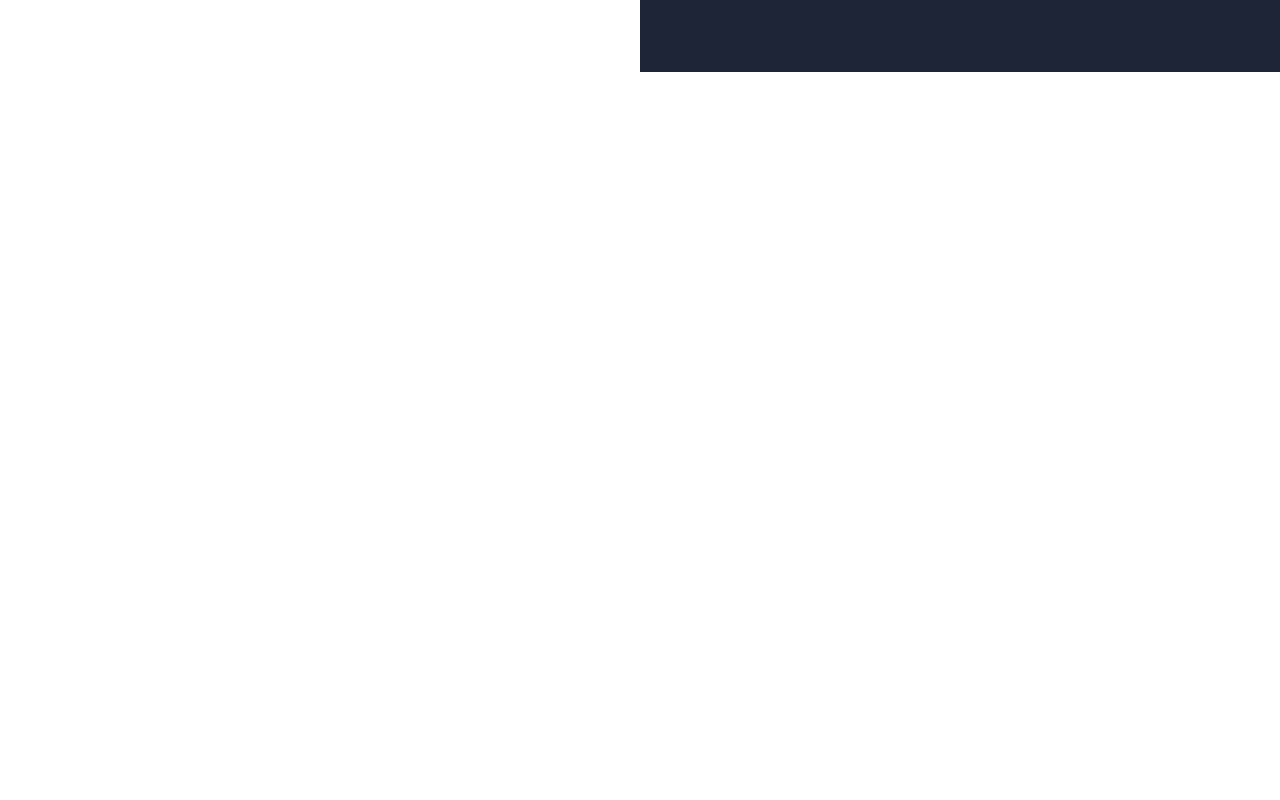
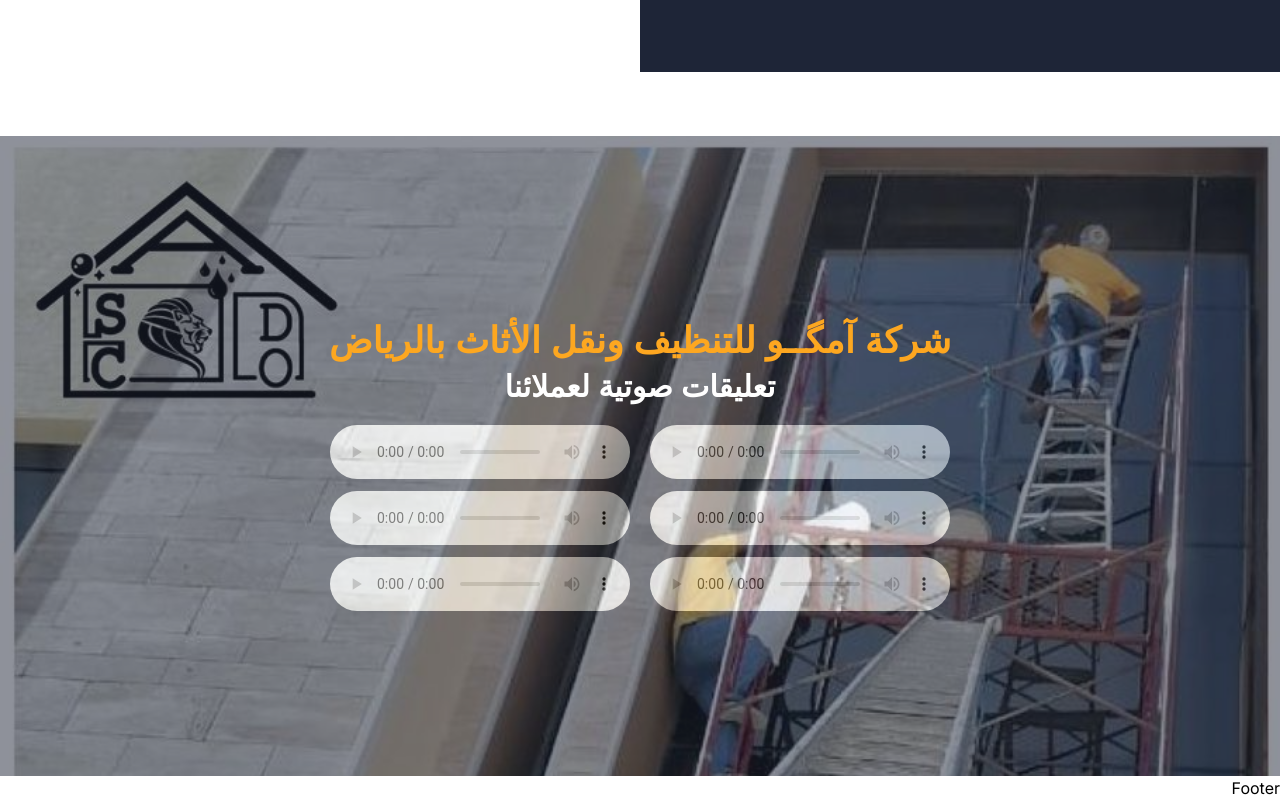
Before and after one commit to yo955/fine-clean, a Next.js app: page / in a window 1280 px wide. Shown: the part 859-1659 px from the top of the page. Before the commit the page ends 1021 px from the top, so only its background shows below. Built offline with nearby package versions, Linux system fonts and the light colour scheme.

Commit message:
add panner-section

```diff
--- /dev/null
+++ b/src/app/_components/banner-section/Banner.tsx
@@ -0,0 +1,61 @@
+import React from "react";
+import "./banner.css";
+
+const audioFilesLeft = [
+  { title: "تسجيل 1", path: "/audio/recording1.wav" },
+  { title: "تسجيل 2", path: "/audio/recording2.wav" },
+  { title: "تسجيل 3", path: "/audio/recording3.wav" },
+];
+const audioFilesRight = [
+  { title: "تسجيل 1", path: "/audio/recording1.wav" },
+  { title: "تسجيل 2", path: "/audio/recording2.wav" },
+  { title: "تسجيل 3", path: "/audio/recording3.wav" },
+];
+const Banner = () => {
+  return (
+    <section className="banner-section">
+      <div className="overlay">
+        <div className="container flex flex-col justify-center items-center">
+          <div className="content  flex flex-col gap-2">
+            <div className="title">
+              <h2 className="text-4xl text-orange">
+                شركة آمگــو للتنظيف ونقل الأثاث بالرياض
+              </h2>
+            </div>
+            <div className="comment text-center">
+              <h2 className="text-3xl">تعليقات صوتية لعملائنا</h2>
+            </div>
+          </div>
+          <div className="recorder-comments flex flex-col md:flex-row gap-5">
+            <div className="left">
+              <ul className="flex flex-col gap-3">
+                {audioFilesLeft.map((file, index) => (
+                  <li key={index}>
+                    <audio controls>
+                      <source src={file.path} type="audio/wav" /> متصفحك لا يدعم
+                      تشغيل الملفات الصوتية.
+                    </audio>
+                  </li>
+                ))}
+              </ul>
+            </div>
+            <div className="right">
+              <ul className="flex flex-col gap-3">
+                {audioFilesRight.map((file, index) => (
+                  <li key={index}>
+                    <audio controls>
+                      <source src={file.path} type="audio/wav" /> متصفحك لا يدعم
+                      تشغيل الملفات الصوتية.
+                    </audio>
+                  </li>
+                ))}
+              </ul>
+            </div>
+          </div>
+        </div>
+      </div>
+    </section>
+  );
+};
+
+export default Banner;
--- /dev/null
+++ b/src/app/_components/banner-section/banner.css
@@ -0,0 +1,37 @@
+.banner-section {
+  background-color: #1e2537;
+  margin-top: 4rem;
+  z-index: 5;
+  .container {
+    position: relative;
+    height: 80vh;
+    overflow: hidden;
+    .content {
+      position: relative;
+      z-index: 999;
+      color: white;
+      padding: 20px;
+    }
+  }
+  .container::before {
+    content: "";
+    position: absolute;
+    top: 0;
+    left: 0;
+    width: 100%;
+    height: 100%;
+    background: url("/images/overlay.jpg") no-repeat top center;
+    background-size: cover;
+    opacity: 0.5;
+    z-index: 2;
+  }
+  .container::after {
+    content: "";
+    position: absolute;
+    top: 0;
+    left: 0;
+    width: 100%;
+    height: 100%;
+    z-index: -1;
+  }
+}
--- a/src/app/_components/hero-section/index.tsx
+++ b/src/app/_components/hero-section/index.tsx
@@ -4,10 +4,10 @@ import RightSections from "./RightSections";
 
 const HeroSection = () => {
   return (
-    <div className="grid grid-cols-1 lg:grid-cols-2 mb-10 max-h-[620px]">
+    <section className="grid grid-cols-1 lg:grid-cols-2 mb-10">
       <RightSections />
       <LeftSection />
-    </div>
+    </section>
   );
 };
 
--- a/src/app/layout.tsx
+++ b/src/app/layout.tsx
@@ -68,7 +68,7 @@ export default function RootLayout({
       <body className={inter.className}>
         <Header />
         <main className="font-almarai">{children}</main>
-        {/* <Footer /> */}
+        <Footer />
       </body>
     </html>
   );
--- a/src/app/page.tsx
+++ b/src/app/page.tsx
@@ -1,5 +1,11 @@
+import Banner from "./_components/banner-section/Banner";
 import HeroSection from "./_components/hero-section";
 
 export default function Home() {
-  return <HeroSection />;
+  return (
+    <>
+      <HeroSection />
+      <Banner />
+    </>
+  );
 }
```
Also changed, not shown: public/images/overlay.jpg (added).
